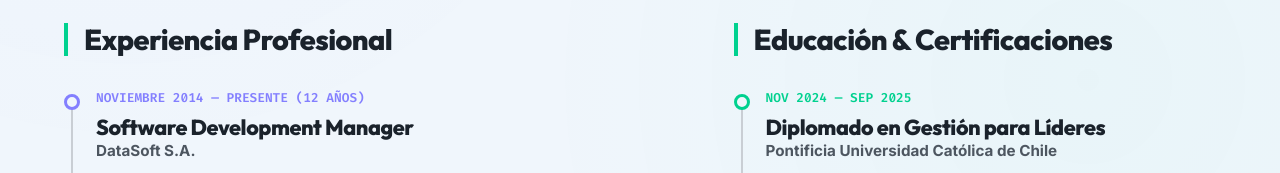
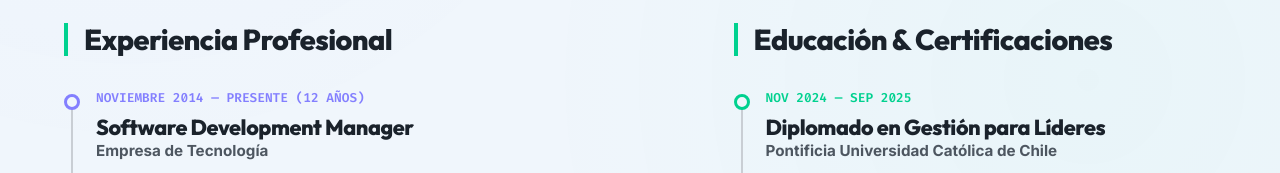
Before and after one commit to edgardo001/edgardo001.github.io, an Astro site: page / in a window 1280 px wide. Shown: the part 10120-10293 px from the top of the page. Built offline with nearby package versions, Linux system fonts and the light colour scheme; Astro itself is replaced by a stand-in of ours; a web font is replaced by a local one.

Commit message:
fix(trajectory): anonymize employer name in timeline

```diff
--- a/src/components/Trajectory.astro
+++ b/src/components/Trajectory.astro
@@ -13,7 +13,7 @@
                         <div class="timeline-dot"></div>
                         <span class="timeline-meta">NOVIEMBRE 2014 — PRESENTE (12 AÑOS)</span>
                         <h4 class="timeline-role">Software Development Manager</h4>
-                        <span class="timeline-company">DataSoft S.A.</span>
+                        <span class="timeline-company">Empresa de Tecnología</span>
                         <p class="timeline-desc">
                             Liderazgo estratégico y de infraestructura a cargo de la entrega exitosa de productos de alta complejidad técnica para el sector público y financiero altamente regulados.
                         </p>
```
